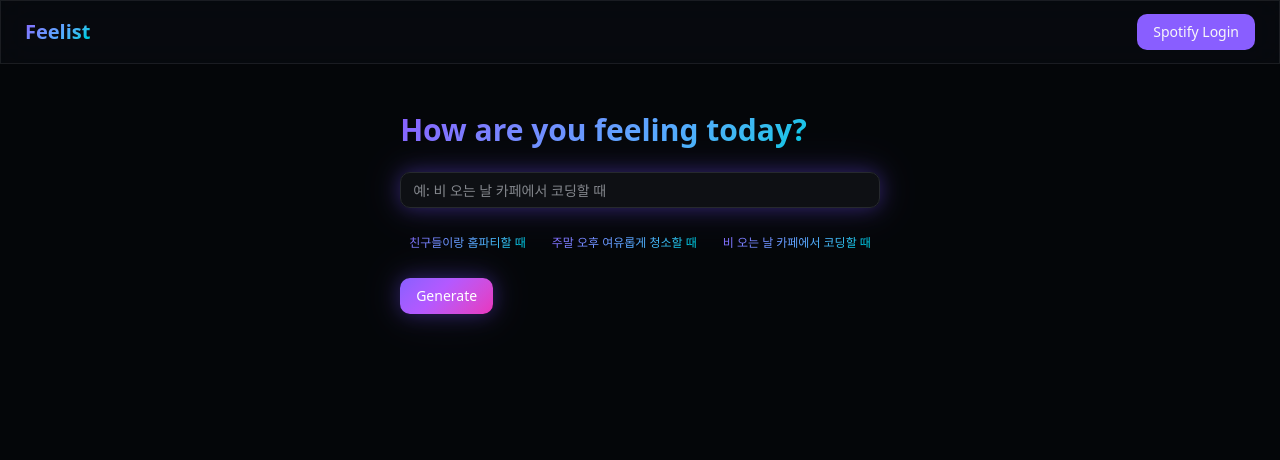
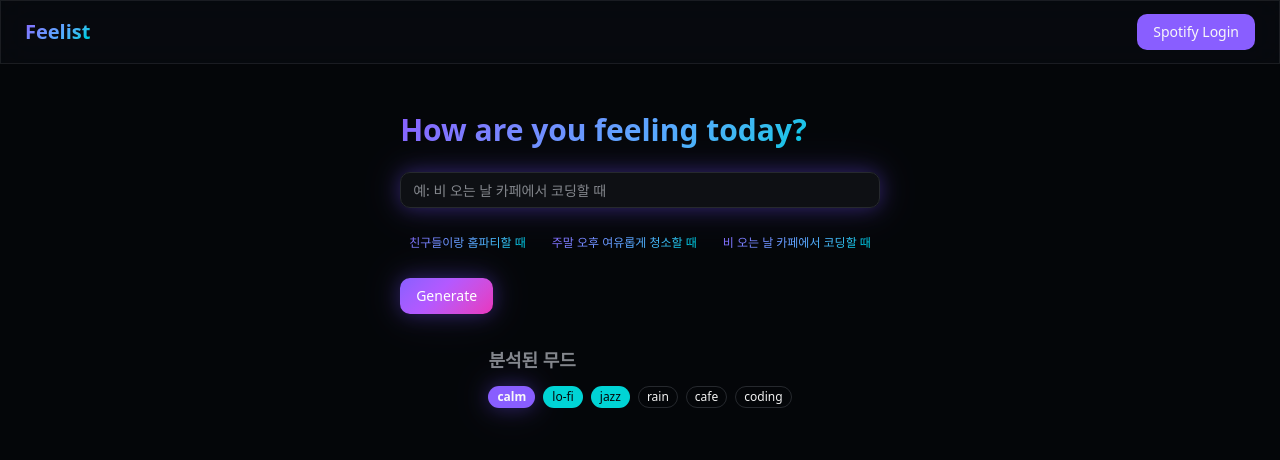
Before and after one commit to seotrue/Feelist, a Next.js app: page / in a window 1280 px wide. Shown: the top 460 px of the page. Built offline with nearby package versions, Linux system fonts and the light colour scheme.

Commit message:
feat: MoodTags 컴포넌트 구현 및 page.tsx 상태 연동

```diff
--- a/src/app/page.tsx
+++ b/src/app/page.tsx
@@ -1,16 +1,24 @@
+"use client";
 import { Header } from "@/components/Header";
 import { MoodInput } from "@/components/MoodInput";
 import { MoodTags } from "@/components/MoodTags";
 import { TrackList } from "@/components/TrackList";
 import { PlaylistCard } from "@/components/PlaylistCard";
+import { useState } from "react";
 
 export default function Home() {
+  const [analysis, setAnalysis] = useState({
+    mood: "calm",
+    genres: ["lo-fi", "jazz"],
+    keywords: ["rain", "cafe", "coding"],
+  });
+
   return (
     <div className="flex min-h-screen flex-col">
       <Header />
       <main className="flex flex-1 flex-col items-center gap-8 px-6 py-12">
         <MoodInput />
-        <MoodTags />
+        <MoodTags analysis={analysis} />
         <PlaylistCard />
         <TrackList />
       </main>
--- a/src/components/MoodTags.tsx
+++ b/src/components/MoodTags.tsx
@@ -1,7 +1,37 @@
-export function MoodTags() {
+import { Badge } from "./ui/badge";
+
+interface MoodTagsProps {
+  analysis?: {
+    mood: string;
+    genres: string[];
+    keywords: string[];
+  };
+}
+
+export function MoodTags({ analysis }: MoodTagsProps) {
+  if (!analysis) return null;
+  const { mood, genres, keywords } = analysis;
+
+  const tags = [
+    ...genres.map((g) => ({ text: g, variant: "secondary" as const })),
+    ...keywords.map((k) => ({ text: k, variant: "outline" as const })),
+  ];
+
   return (
-    <div>
-      {/* 분석된 무드/특성 태그 */}
+    <div className="space-y-3">
+      <h3 className="text-lg font-semibold text-muted-foreground">
+        분석된 무드
+      </h3>
+      <div className="flex flex-wrap gap-2">
+        <Badge variant="default" className="glow-primary font-semibold">
+          {mood}
+        </Badge>
+        {tags.map(({ text, variant }) => (
+          <Badge variant={variant} key={text}>
+            {text}
+          </Badge>
+        ))}
+      </div>
     </div>
   );
 }
```
